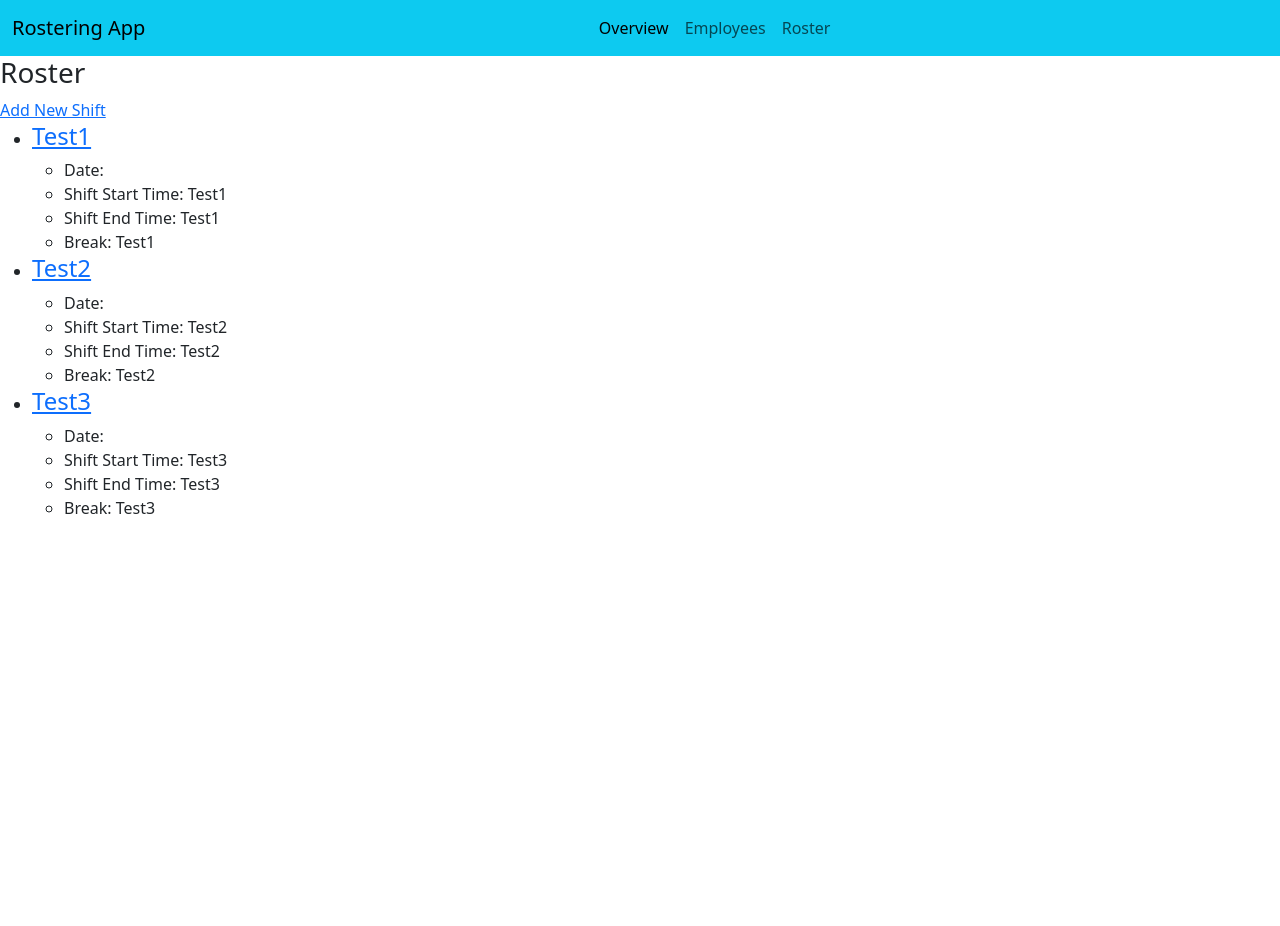
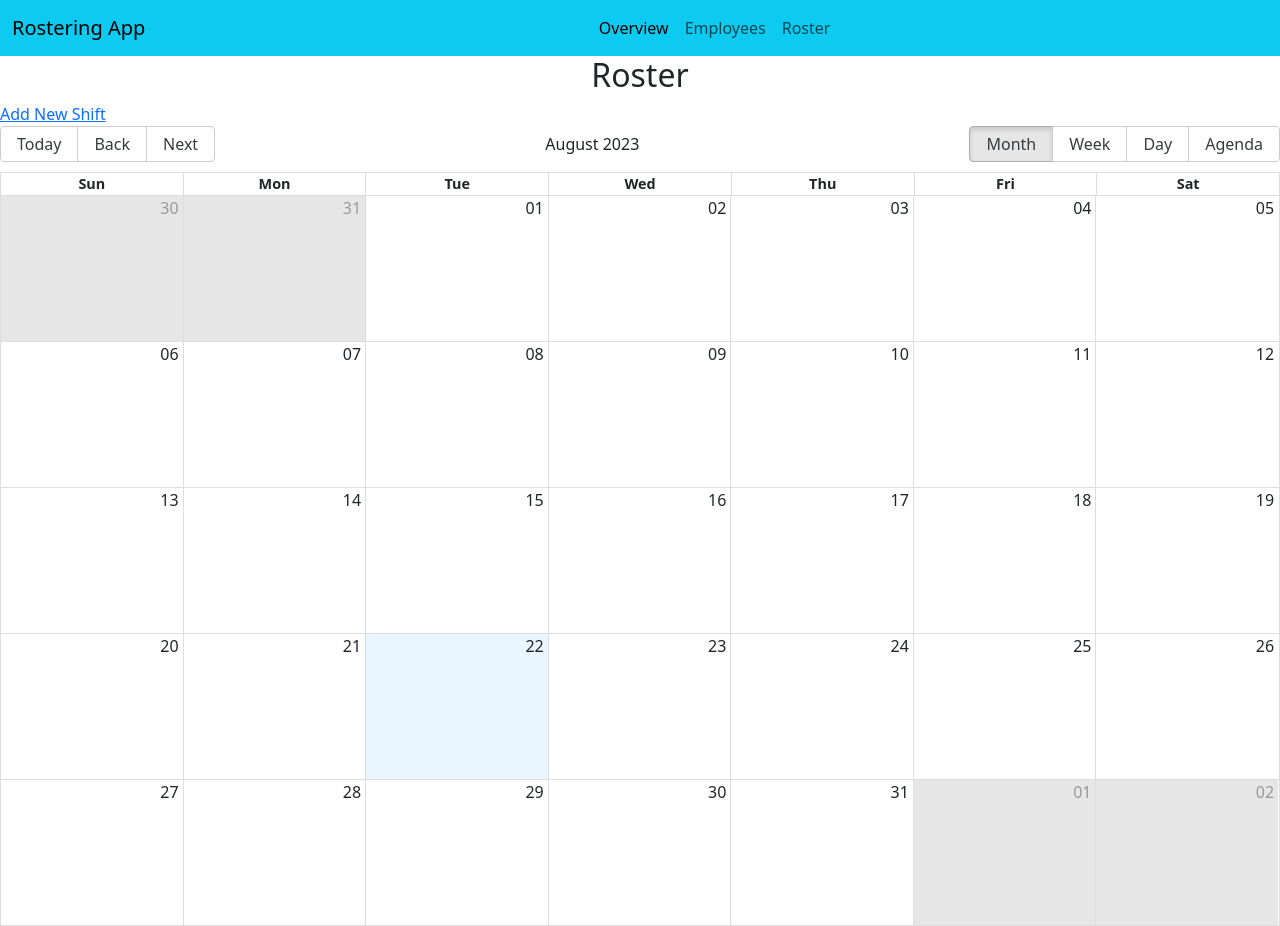
Before and after one commit to ArdaEO14455/Full-Stack-Web-Application, a React (Vite) app in the folder roster/: page /roster in a window 1280 px wide. Before the commit the page ends 800 px from the top, so only its background shows below. Built offline with nearby package versions, Linux system fonts and the light colour scheme.

Commit message:
Added Calendar + integrated shifts as calendar events

```diff
--- a/roster/package.json
+++ b/roster/package.json
@@ -10,7 +10,9 @@
     "preview": "vite preview"
   },
   "dependencies": {
+    "moment": "^2.29.4",
     "react": "^18.2.0",
+    "react-big-calendar": "^1.8.2",
     "react-dom": "^18.2.0",
     "react-router-dom": "^6.15.0"
   },
--- a/roster/src/components/App.jsx
+++ b/roster/src/components/App.jsx
@@ -9,16 +9,11 @@ import NewEmployee from './NewEmployee';
 import ViewEmployee from './ViewEmployee';
 import Addshift from './NewShift';
 
-const seedShifts = [
-  {employee: "Test1", Date:"10/05/1997", start: "Test1", end: "Test1", pause: "Test1" },
-  {employee: "Test2", Date:"10/05/1997", start: "Test2", end: "Test2", pause: "Test2" },
-  {employee: "Test3", Date:"10/05/1997", start: "Test3", end: "Test3", pause: "Test3" }
-]
-
+//Seed Employee Data
 const seedEmployees = [
-  {name: "Test1", email:"10/05/1997", phone: "Test1", dob: "Test1", wage: "Test1", contract: "Full Time" },
-  {name: "Test2", email:"10/05/1997", phone: "Test2", dob: "Test2", wage: "Test2", contract: "Full Time" },
-  {name: "Test3", email:"10/05/1997", phone: "Test3", dob: "Test3", wage: "Test3", contract: "Full Time" },
+  {name: "Arda", email:"abc123@coderacademy.edu.au", phone: "0412391252", dob: "10/05/1997", wage: "Test1", contract: "Full Time" },
+  {name: "Damira", email:"abc123@coderacademy.edu.au", phone: "0413597278", dob: "20/07/2001", wage: "Test2", contract: "Full Time" },
+  {name: "Pixel", email:"abc123@coderacademy.edu.au", phone: "0413992960", dob: "11/01/1999", wage: "Test3", contract: "Full Time" },
 ]
 
 
@@ -32,14 +27,14 @@ const App = () => {
   };
 
   // Define useState for Shifts here to allow access by all other components
-  const [shifts, setShifts] = useState(seedShifts); //remove seedShifts after testing
+  const [shifts, setShifts] = useState([]); //remove seedShifts after testing
 
   const addShift = (newShift) => {
     setShifts(CurrentShifts => [...CurrentShifts, newShift]);
   };
 
 
-
+// ALlow Routes to Access ID variables from Shifts & Employees
 function ShowShiftWrapper() {
   const { id } = useParams()
   return <ViewShift shift={shifts[id]}/>
@@ -63,7 +58,7 @@ function ShowEmployeeWrapper() {
           <Route path='/employees/new' element={<NewEmployee addEmployee={addEmployee} />}/>
         <Route path='/employee/:id' element={<ShowEmployeeWrapper />} />
 
-        {/* Roster & Shifts Path */}
+        {/* Roster & Shift Paths */}
         <Route path='/roster' element={<Roster shifts={shifts} />} />
         <Route path='/shift/new' element={<Addshift addShift={addShift}/>} />
         <Route path='/shift/:id' element={<ShowShiftWrapper /> } />
--- a/roster/src/components/Employees.jsx
+++ b/roster/src/components/Employees.jsx
@@ -4,24 +4,39 @@ import { Link } from 'react-router-dom';
 const Employees = ({ employees }) => {
   return (
     <>
-      <h3>Employees</h3>
-      <Link to='/employees/new'>Add New Employee</Link>
-      {/* Display existing employees */}
-      <ul>
-        {employees.map((employee, index) => (
-          <li key={index}>
-            <h4><Link to={`/employee/${index}`}>{employee.name}</Link></h4>
-            <ul>
-              <li>Email: {employee.email}</li>
-              <li>Phone: {employee.phone}</li>
-              <li>Date of Birth: {employee.dob}</li>
-              <li>Hourly Wage ($/Hr): {employee.wage}</li>
-              <li>Contract: {employee.contract}</li>
-            </ul>
-          </li>
-        ))}
-      </ul>
+      <h1 align='center'>Employees</h1>
 
+    <table className="table table-striped table-primary table-hover">
+      {/* Table Headers */}
+  <thead>
+    <tr>
+      <th scope="col">ID</th>
+      <th scope="col">Name</th>
+      <th scope="col">Email</th>
+      <th scope="col">Phone</th>
+      <th scope="col">DOB</th>
+      <th scope="col">Wage</th>
+      <th scope="col">Contract</th>
+    </tr>
+  </thead>
+
+  {/* Table Body */}
+  <tbody>
+  {employees.map((employee, index) => (
+    <tr>
+      <th scope="row">{index}</th>
+      <td><Link to={`/employee/${index}`}>{employee.name}</Link></td>
+      <td>{employee.email}</td>
+      <td>{employee.phone}</td>
+      <td>{employee.dob}</td>
+      <td>{employee.wage}</td>
+      <td>{employee.contract}</td>
+      </tr>
+     ))}
+
+
+  </tbody>
+</table>
     </>
   );
 }
--- a/roster/src/components/NewShift.jsx
+++ b/roster/src/components/NewShift.jsx
@@ -1,72 +1,108 @@
-import React, { useState } from 'react'
+import React, { useState } from 'react';
+import moment from 'moment';
 
-const Newshift = ({ addShift }) => {
+const NewShift = ({ addShift }) => {
   const [employee, setEmployee] = useState('');
-  const [date, setDate] = useState('');
-  const [start, setStart] = useState('');
-  const [end, setEnd] = useState('');
+  const [startDate, setStartDate] = useState('');
+  const [startTime, setStartTime] = useState('');
+  const [endDate, setEndDate] = useState('');
+  const [endTime, setEndTime] = useState('');
   const [pause, setPause] = useState('');
-
-  // Employee
-  // Date
-  // Shift Start
-  // Shift End
-  // Break
 
   const submit = (e) => {
     e.preventDefault();
+
+    // Combine date and time for start and end
+    const start = moment(`${startDate} ${startTime}`, 'YYYY-MM-DD HH:mm').toDate();
+
+    // If the end time is on the next day, add one day to the end date
+    let end = moment(`${endDate} ${endTime}`, 'YYYY-MM-DD HH:mm');
+    if (moment(end).isBefore(start)) {
+      end.add(1, 'day');
+    }
+    end = end.toDate();
+
     const newShift = {
       employee,
-      date,
+      startDate,
+      startTime,
       start,
+      endDate,
+      endTime,
       end,
       pause,
     };
+    addShift(newShift);
     console.log(newShift)
-    addShift(newShift);
+
     // Reset form fields
-    setEmployee('');
-    setDate('');
-    setStart('');
-    setEnd('');
-    setPause('');
+  //   setEmployee('');
+  //   setStartDate('');
+  //   setEndDate('');
+  //   setStartTime('');
+  //   setEndTime('');
+  //   setPause('');
   };
 
-
-  return (<>
-
-      {/* Header */}
+  return (
+    <>
       <h1 className="row justify-content-center">New shift Details</h1>
       <form className="container" onSubmit={submit}>
-
+        {/* Other input fields */}
         {/* Employee Field */}
         <label for="exampleFormControlInput1" className="form-label">Select Employee</label>
               <input value={employee} onChange= {e => setEmployee(e.target.value)} className="form-control form-control-lg" type="text" placeholder="John Doe" aria-label=".form-control-lg example" required/>
 
-          {/* Date Field */}
-          <label for="exampleFormControlInput1" className="form-label">Date</label>
-              <input value={date} onChange= {e => setDate(e.target.value)} className="form-control" type="date" placeholder="E.g.abc123@gmail.com" aria-label="default input example" required/>
-
-          {/* Shift Start Field */}
-          <label for="exampleFormControlInput1" className="form-label">Shift Start Time</label>
-              <input value={start} onChange= {e => setStart(e.target.value)} className="form-control form-control-sm" type="time" placeholder="E.g. +61412123456" aria-label=".form-control-sm example" required/>
-
+        {/* Shift Start */}
+        <label for="startTimeInput" className="form-label">Shift Start</label>
+        {/* Start Date */}
+        <input
+            id="dateInput"
+            value={startDate}
+            onChange={e => setStartDate(e.target.value)}
+            className="form-control"
+            type="date"
+            required
+          />
+        {/* Start Time */}
+        <input
+          id="startTimeInput"
+          value={startTime}
+          onChange={e => setStartTime(e.target.value)}
+          className="form-control form-control-sm"
+          type="time"
+          required
+        />
         {/* Shift End Field */}
-          <label for="exampleFormControlInput1" className="form-label">Shift End Time</label>
-              <input value={end} onChange= {e => setEnd(e.target.value)} className="form-control form-control-sm" type="time" placeholder="E.g. 01/01/2000" aria-label=".form-control-sm example" required/>
+        {/* End Date */}
+        <label for="endTimeInput" className="form-label">Shift End</label>
+        <input
+                  id="dateInput"
+                  value={endDate}
+                  onChange={e => setEndDate(e.target.value)}
+                  className="form-control"
+                  type="date"
+                  required
+        />
+        {/* End Time */}
+        <input
+          id="endTimeInput"
+          value={endTime}
+          onChange={e => setEndTime(e.target.value)}
+          className="form-control form-control-sm"
+          type="time"
+          required
+        />
 
         {/* Break Field */}
         <label for="exampleFormControlInput1" className="form-label">Break (mins)</label>
               <input value={pause} onChange= {e => setPause(e.target.value)} className="form-control form-control-sm" type="number" placeholder="E.g. 30" aria-label=".form-control-sm example" default='0'/>
 
-
-
-          {/* Submit Button*/}
+        {/* Submit Button */}
         <button type="submit" className="btn btn-primary mt-3 container-lg">Add shift</button>
       </form>
     </>
-    )
-  }
+  );
+};
 
-
-export default Newshift
+export default NewShift;
--- a/roster/src/components/Roster.jsx
+++ b/roster/src/components/Roster.jsx
@@ -1,28 +1,49 @@
 import React from 'react'
-import { Link } from 'react-router-dom';
+import { Link } from 'react-router-dom'
+import { Calendar, momentLocalizer } from 'react-big-calendar'
+import moment from 'moment'
+import 'react-big-calendar/lib/css/react-big-calendar.css'
+
+const localizer = momentLocalizer(moment);
 
 const Roster = ({ shifts }) => {
-  return ( <>
-    <h3>Roster</h3>
-      <Link to='/shift/new'>Add New Shift</Link>
-      <ul>
+  // Transform seedShifts to match react-big-calendar event format
+  const events = shifts.map((shift, index) => {
+    const startTime = moment(shift.start).toDate(); // Parse start time
+    const endTime = moment(shift.end).toDate();     // Parse end time
 
-        {shifts.map((shift, index) => (
-          <li key={index}>
-            <h4><Link to={`/shift/${index}`}>{shift.employee}</Link></h4>
-            <ul>
-                <li>Date: {shift.date}</li>
-                <li>Shift Start Time: {shift.start}</li>
-                <li>Shift End Time: {shift.end}</li>
-                <li>Break: {shift.pause}</li>
-            </ul>
+    // Calendar Event
+    return {
+      title: (
+        <figure align='center'>
+          <Link to = {`/shift/${index}`}>
+          {shift.employee}<br />
+          Shift: {moment(startTime).format('h:mma')} - {moment(endTime).format('h:mma')} <br />
+          Break: {shift.pause}
+          </Link>
+        </figure>
+      ),
+      start: startTime,
+      end: endTime,
+      key: index
+    };
+  });
+//Calendar Render
+  return (
+    <div>
+      <section>
+        <h2 align='center'>Roster</h2>
+        <Link to='/shift/new'>Add New Shift</Link>
+      </section>
+      <Calendar
+        localizer={localizer}
+        events={events}  // Use the transformed events
+        startAccessor="start"
+        endAccessor="end"
+        style={{ height: 800 }} // Set the calendar height
+      />
+    </div>
+  );
+};
 
-          </li>
-        ))}
-      </ul>
-
-  </>)
-}
-
-
-export default Roster
+export default Roster;
--- a/roster/src/components/ViewShift.jsx
+++ b/roster/src/components/ViewShift.jsx
@@ -4,9 +4,9 @@ const ViewShift = ({ shift }) => {
   return shift ? (
   <>
     <h5> Employee: {shift.employee}</h5>
-    <h5> Date: {shift.date}</h5>
-    <h4> Shift Start: {shift.start} </h4>
-    <h4> Shift End: {shift.end} </h4>
+    <h5> Date: {shift.startDate}</h5>
+    <h4> Shift Start: {shift.startTime} </h4>
+    <h4> Shift End: {shift.endTime} </h4>
     <h4> Break: {shift.pause} </h4>
     </>) : (
     <h4>Shift not Found!</h4>
```
Also changed, not shown: 2 other files (tests, documents, lock files or other folders). Lines whose indentation alone changed are shown as unchanged.
